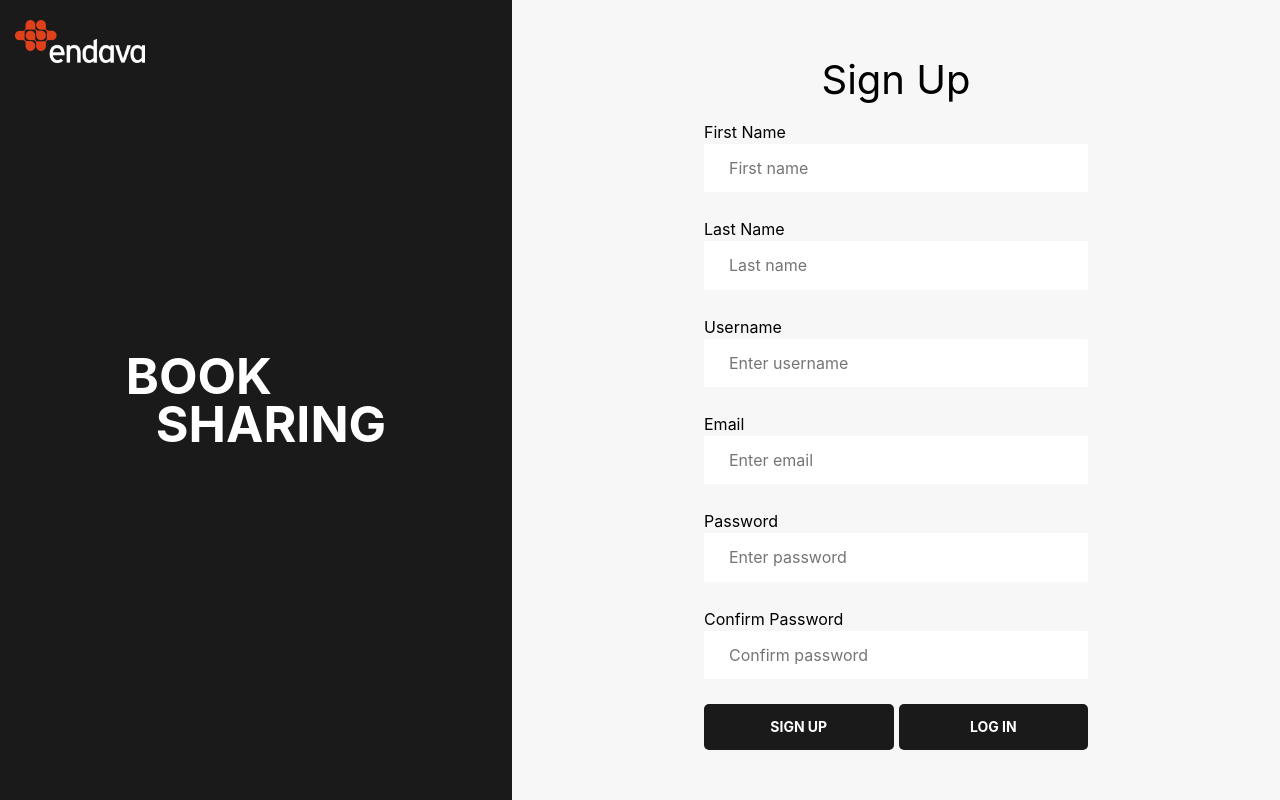
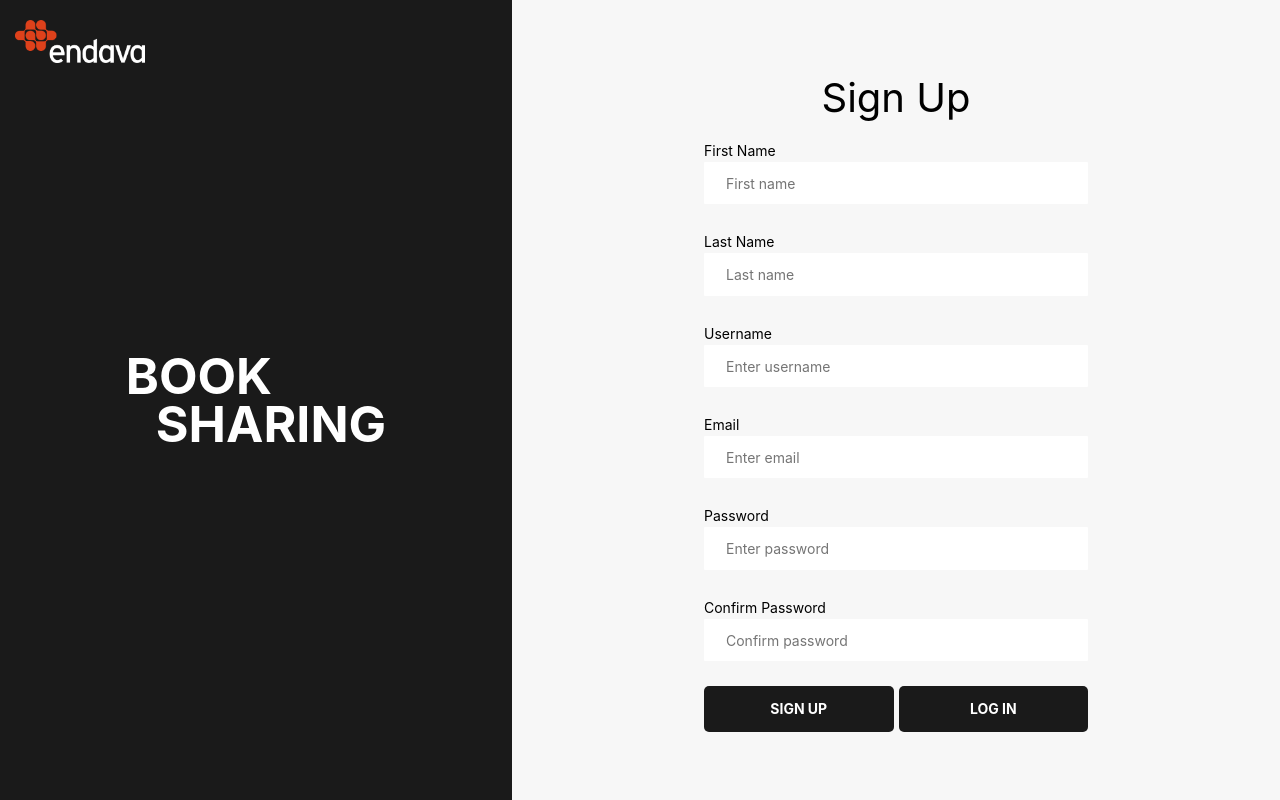
Before and after one commit to Zheka126/fe_temporary_bs, a React (Vite) app: page /registration in a window 1280 px wide. Built offline with nearby package versions, Linux system fonts and the light colour scheme.

Commit message:
fix(all): added data-testid for all components & fixed pagination

```diff
--- a/src/components/AuthLayout/AuthLayout.tsx
+++ b/src/components/AuthLayout/AuthLayout.tsx
@@ -14,15 +14,15 @@ export interface AuthLayoutProps {
 
 export const AuthLayout = ({ children }: AuthLayoutProps) => {
   return (
-    <Container>
-      <LeftSection>
-        <LogoImg src="src/assets/logo.png" alt="Endava Logo" />
-        <CenterText>
+    <Container data-testid="auth-container">
+      <LeftSection data-testid="left-section">
+        <LogoImg src="src/assets/logo.png" alt="Endava Logo" data-testid="logo-img" />
+        <CenterText data-testid="center-text">
           <p>Book </p>
           <p>Sharing</p>
         </CenterText>
       </LeftSection>
-      <RightSection>{children}</RightSection>
+      <RightSection data-testid="right-section">{children}</RightSection>
     </Container>
   );
 };
--- a/src/components/BookList/BookList.tsx
+++ b/src/components/BookList/BookList.tsx
@@ -65,12 +65,12 @@ const books = [
 
 export const BookList = () => {
   return (
-    <BookListContainer>
+    <BookListContainer data-testid="book-list-container">
       {books.map((book) => {
         return (
-          <BookItem to="/#" key={book.id}>
-            <img src={book.img} alt="book title" />
-            <span>{book.title}</span>
+          <BookItem to="/#" key={book.id} data-testid={`book-item-${book.id}`}>
+            <img src={book.img} alt="book title" data-testid={`book-image-${book.id}`} />
+            <span data-testid={`book-title-${book.id}`}>{book.title}</span>
           </BookItem>
         );
       })}
--- a/src/components/Header/Header.tsx
+++ b/src/components/Header/Header.tsx
@@ -30,33 +30,45 @@ export const Header = () => {
   }, []);
 
   return (
-    <StyledHeader ref={headerRef}>
-      <Link to="/Catalog">
+    <StyledHeader ref={headerRef} data-testid="header">
+      <Link to="/Catalog" data-testid="logo-link">
         <img src="src/assets/darkLogo.png" alt="Endava Logo" />
       </Link>
-      <BtnsContainer>
+      <BtnsContainer data-testid="buttons-container">
         <NavBtn>
-          <Link to="/Catalog">Catalog</Link>
+          <Link to="/Catalog" data-testid="catalog-link">
+            Catalog
+          </Link>
         </NavBtn>
         <NavBtnWithDropdown
           className="active"
           onClick={toggleDropdown}
           onBlur={closeDropdown}
           isDropdownShowed={isDropdownShowed}
+          data-testid="dropdown-button"
         >
           {/* Should be displayed real username of current user */}
           Username
           <img src="src\assets\arrow-down.svg" alt="Drop down" />
-          <Dropdown isDropdownShowed={isDropdownShowed}>
+          <Dropdown
+            isDropdownShowed={isDropdownShowed}
+            data-testid="dropdown-menu"
+          >
             <li>
-              <Link to="/Profile">My profile</Link>
+              <Link to="/Profile" data-testid="profile-link">
+                My profile
+              </Link>
             </li>
             {/* should display admin only if user has admin rights */}
             <li>
-              <Link to="/Admin">Admin</Link>
+              <Link to="/Admin" data-testid="admin-link">
+                Admin
+              </Link>
             </li>
             <li>
-              <Link to="/SignOut">Sign out</Link>
+              <Link to="/SignOut" data-testid="signout-link">
+                Sign out
+              </Link>
             </li>
           </Dropdown>
         </NavBtnWithDropdown>
--- a/src/components/LoginForm/LoginForm.tsx
+++ b/src/components/LoginForm/LoginForm.tsx
@@ -37,12 +37,12 @@ export const LoginForm = () => {
   });
 
   return (
-    <StyledForm onSubmit={handleSubmit}>
-      <Title>Login</Title>
-      <StyledParagraph>
+    <StyledForm onSubmit={handleSubmit} data-testid="login-form">
+      <Title data-testid="login-title">Login</Title>
+      <StyledParagraph data-testid="signup-link">
         Don't have an account yet? <Link to="/registration">Sign up</Link>
       </StyledParagraph>
-      <InputContainer>
+      <InputContainer data-testid="username-input-container">
         <label htmlFor="username">Username</label>
         <StyledInput
           id="username"
@@ -52,11 +52,13 @@ export const LoginForm = () => {
           {...getFieldProps('username')}
         />
         {touched.username && errors.username ? (
-          <StyledErrorMessage>{errors.username}</StyledErrorMessage>
+          <StyledErrorMessage data-testid="username-error">
+            {errors.username}
+          </StyledErrorMessage>
         ) : null}
       </InputContainer>
 
-      <InputContainer>
+      <InputContainer data-testid="password-input-container">
         <label htmlFor="password">Password</label>
         <StyledInput
           id="password"
@@ -66,15 +68,20 @@ export const LoginForm = () => {
           {...getFieldProps('password')}
         />
         {touched.password && errors.password ? (
-          <StyledErrorMessage>{errors.password}</StyledErrorMessage>
+          <StyledErrorMessage data-testid="username-error">
+            {errors.password}
+          </StyledErrorMessage>
         ) : null}
       </InputContainer>
 
-      <ForgotPasswordLink to="">Forgot password?</ForgotPasswordLink>
+      <ForgotPasswordLink to="" data-testid="forgot-password-link">
+        Forgot password?
+      </ForgotPasswordLink>
 
       <Button
         type="submit"
         title="Log in"
+        data-testid="login-button"
         // disabled={Object.keys(errors).length}
       />
     </StyledForm>
--- a/src/components/Pagination/Pagination.tsx
+++ b/src/components/Pagination/Pagination.tsx
@@ -3,22 +3,35 @@ import arrowRight from 'src/assets/chevronRight.png';
 import { PaginationContainer, StyledPagination } from './Pagination.styles';
 
 export const Pagination = () => {
-  const handlePageChange = (page: number) => {
+  const handlePageChange = ({ selected }: { selected: number }) => {
     // sent selected page to backend
-    console.log(page);
+    console.log(selected + 1);
   };
 
   return (
-    <PaginationContainer>
+    <PaginationContainer data-testid="pagination-container">
       <StyledPagination
         pageCount={20}
         marginPagesDisplayed={0}
         pageRangeDisplayed={5}
-        onPageChange={({ selected }) => handlePageChange(selected + 1)}
+        onPageChange={handlePageChange}
         activeClassName="active"
         breakLabel=""
-        previousLabel={<img src={arrowLeft} alt="Previous" />}
-        nextLabel={<img src={arrowRight} alt="Next" />}
+        previousLabel={
+          <img
+            src={arrowLeft}
+            alt="Previous"
+            data-testid="previous-pagination-button"
+          />
+        }
+        nextLabel={
+          <img
+            src={arrowRight}
+            alt="Next"
+            data-testid="next-pagination-button"
+          />
+        }
+        data-testid="pagination"
       />
     </PaginationContainer>
   );
--- a/src/components/SignupForm/SignupForm.tsx
+++ b/src/components/SignupForm/SignupForm.tsx
@@ -30,28 +30,39 @@ const initialValues: RegistrationValues = {
 };
 
 const onSubmit = (values: RegistrationValues) => {
-  console.log(values);
+  // fetch('http://localhost:5001/api/register', {
+  //   method: 'POST',
+  //   headers: {
+  //     'Content-Type': 'application/json',
+  //   },
+  //   body: JSON.stringify(values),
+  // })
+  //   .then((response) => {
+  //     if (response.ok) {
+  //       console.log('Регистрация прошла успешно!');
+  //       // Дополнительный код, который нужно выполнить при успешной регистрации
+  //     } else {
+  //       console.error('Ошибка при регистрации:', response.statusText);
+  //       // Дополнительный код для обработки ошибки регистрации
+  //     }
+  //   })
+  //   .catch((error) => {
+  //     console.error('Ошибка при выполнении запроса:', error);
+  //     // Дополнительный код для обработки ошибки выполнения запроса
+  //   });
 };
 
 export const SignupForm = () => {
-  const {
-    values,
-    errors,
-    touched,
-    handleSubmit,
-    handleChange,
-    handleBlur,
-    getFieldProps,
-  } = useFormik({
+  const { errors, touched, handleSubmit, getFieldProps } = useFormik({
     initialValues,
     validationSchema: signupValidation,
     onSubmit,
   });
 
   return (
-    <StyledForm onSubmit={handleSubmit}>
-      <Title>Sign Up</Title>
-      <InputContainer>
+    <StyledForm onSubmit={handleSubmit} data-testid="signup-form">
+      <Title data-testid="signup-title">Sign Up</Title>
+      <InputContainer data-testid="firstName-input-container">
         <label htmlFor="firstName">First Name</label>
         <StyledInput
           id="firstName"
@@ -61,97 +72,91 @@ export const SignupForm = () => {
           {...getFieldProps('firstName')}
         />
         {touched.firstName && errors.firstName ? (
-          <StyledErrorMessage>{errors.firstName}</StyledErrorMessage>
+          <StyledErrorMessage data-testid="firstName-error">
+            {errors.firstName}
+          </StyledErrorMessage>
         ) : null}
       </InputContainer>
-      <InputContainer>
+
+      <InputContainer data-testid="lastName-input-container">
         <label htmlFor="lastName">Last Name</label>
         <StyledInput
           id="lastName"
-          name="lastName"
           type="text"
           placeholder="Last name"
-          value={values.lastName}
-          onChange={handleChange}
-          onBlur={handleBlur}
           isError={Boolean(touched.lastName && errors.lastName)}
+          {...getFieldProps('lastName')}
         />
         {touched.lastName && errors.lastName ? (
-          <StyledErrorMessage>{errors.lastName}</StyledErrorMessage>
+          <StyledErrorMessage data-testid="lastName-error">
+            {errors.lastName}
+          </StyledErrorMessage>
         ) : null}
       </InputContainer>
 
-      <InputContainer>
+      <InputContainer data-testid="username-input-container">
         <label htmlFor="username">Username</label>
         <StyledInput
           id="username"
-          name="username"
           type="text"
-          value={values.username}
           placeholder="Enter username"
-          onChange={handleChange}
-          onBlur={handleBlur}
           isError={Boolean(touched.username && errors.username)}
+          {...getFieldProps('username')}
         />
         {touched.username && errors.username ? (
-          <StyledErrorMessage>{errors.username}</StyledErrorMessage>
+          <StyledErrorMessage data-testid="username-error">
+            {errors.username}
+          </StyledErrorMessage>
         ) : null}
       </InputContainer>
 
-      <InputContainer>
+      <InputContainer data-testid="email-input-container">
         <label htmlFor="email">Email</label>
         <StyledInput
           id="email"
-          name="email"
-          value={values.email}
           type="email"
           placeholder="Enter email"
-          onChange={handleChange}
-          onBlur={handleBlur}
           isError={Boolean(touched.email && errors.email)}
+          {...getFieldProps('email')}
         />
         {touched.email && errors.email ? (
-          <StyledErrorMessage>{errors.email}</StyledErrorMessage>
+          <StyledErrorMessage data-testid="email-error">
+            {errors.email}
+          </StyledErrorMessage>
         ) : null}
       </InputContainer>
 
-      <InputContainer>
+      <InputContainer data-testid="password-input-container">
         <label htmlFor="password">Password</label>
         <StyledInput
           id="password"
-          name="password"
-          value={values.password}
           type="password"
           placeholder="Enter password"
-          onChange={handleChange}
-          onBlur={handleBlur}
           isError={Boolean(touched.password && errors.password)}
+          {...getFieldProps('password')}
         />
         {touched.password && errors.password ? (
-          <StyledErrorMessage>{errors.password}</StyledErrorMessage>
+          <StyledErrorMessage data-testid="password-error">{errors.password}</StyledErrorMessage>
         ) : null}
       </InputContainer>
 
-      <InputContainer>
+      <InputContainer data-testid="confirmPass-input-container">
         <label htmlFor="confirmPass">Confirm Password</label>
         <StyledInput
           id="confirmPass"
-          name="confirmPass"
-          value={values.confirmPass}
           type="password"
           placeholder="Confirm password"
-          onChange={handleChange}
-          onBlur={handleBlur}
           isError={Boolean(touched.confirmPass && errors.confirmPass)}
+          {...getFieldProps('confirmPass')}
         />
         {touched.confirmPass && errors.confirmPass ? (
-          <StyledErrorMessage>{errors.confirmPass}</StyledErrorMessage>
+          <StyledErrorMessage data-testid="confirmPass-error">{errors.confirmPass}</StyledErrorMessage>
         ) : null}
       </InputContainer>
 
-      <ButtonsContainer>
-        <Button type="submit" title="Sign up" />
-        <Button type="submit" title="Log in" />
+      <ButtonsContainer data-testid="buttons-container">
+        <Button type="submit" title="Sign up" data-testid="signup-button" />
+        <Button type="submit" title="Log in" data-testid="login-button" />
       </ButtonsContainer>
     </StyledForm>
   );
--- a/src/components/common/common.styles.ts
+++ b/src/components/common/common.styles.ts
@@ -18,11 +18,15 @@ export const InputContainer = styled.div`
   position: relative;
   width: 100%;
   margin-bottom: 25px;
+
+  & label {
+    font-size: 14px;
+  }
 `;
 
 export const StyledInput = styled.input<{ isError: boolean }>`
   width: 100%;
-  padding: 15px 25px;
+  padding: 12px 22px;
   ${({ isError: iserror, theme }) =>
     iserror &&
     css`
@@ -39,6 +43,10 @@ export const StyledInput = styled.input<{ isError: boolean }>`
     outline: 1px solid ${({ theme }) => theme.colors.outline};
     box-shadow: 0px 5px 15px -3px rgba(0, 0, 0, 0.08);
   }
+
+  &::placeholder {
+    font-size: 14px;
+  }
 `;
 
 export const StyledErrorMessage = styled.span`
```
